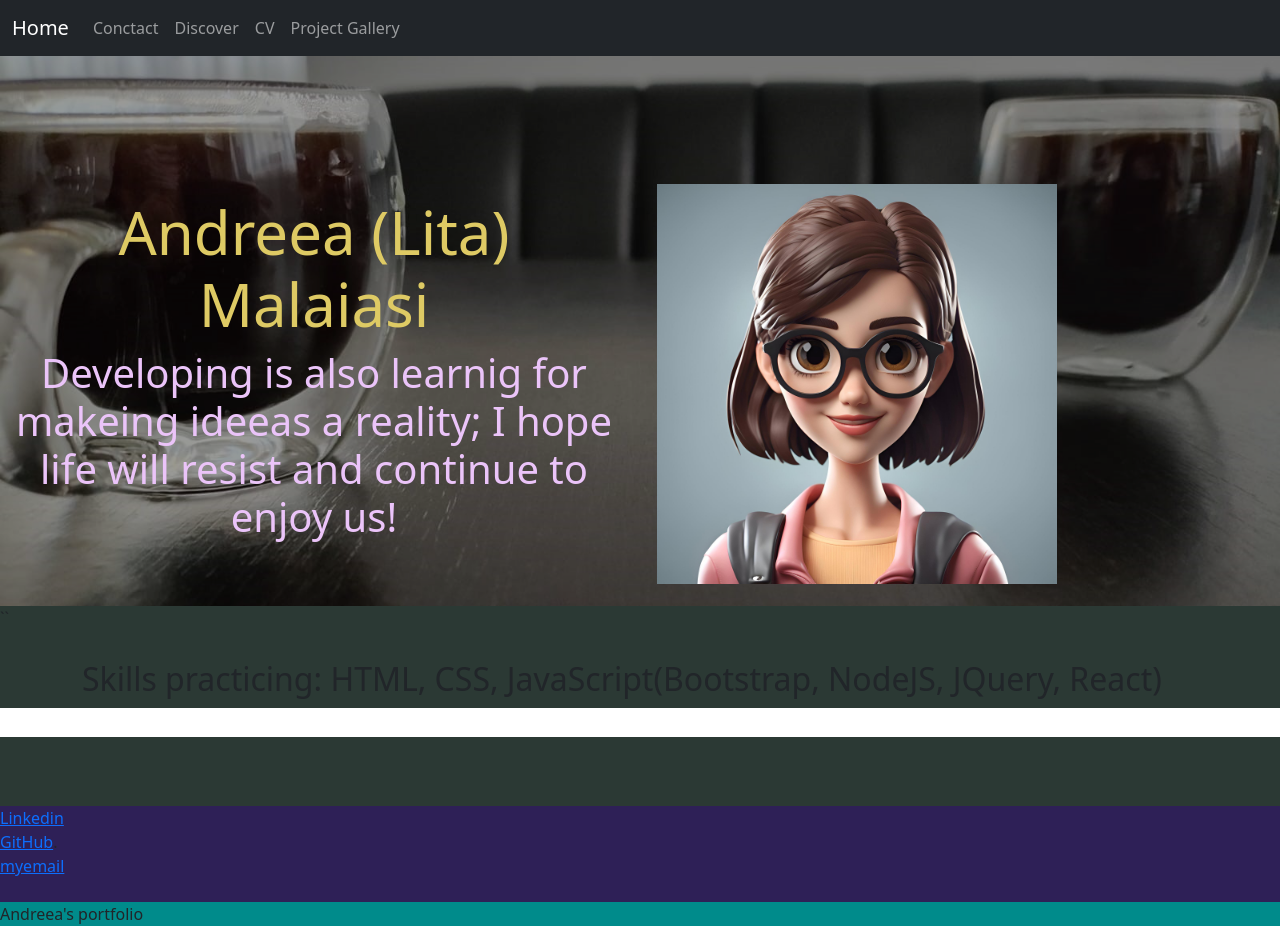
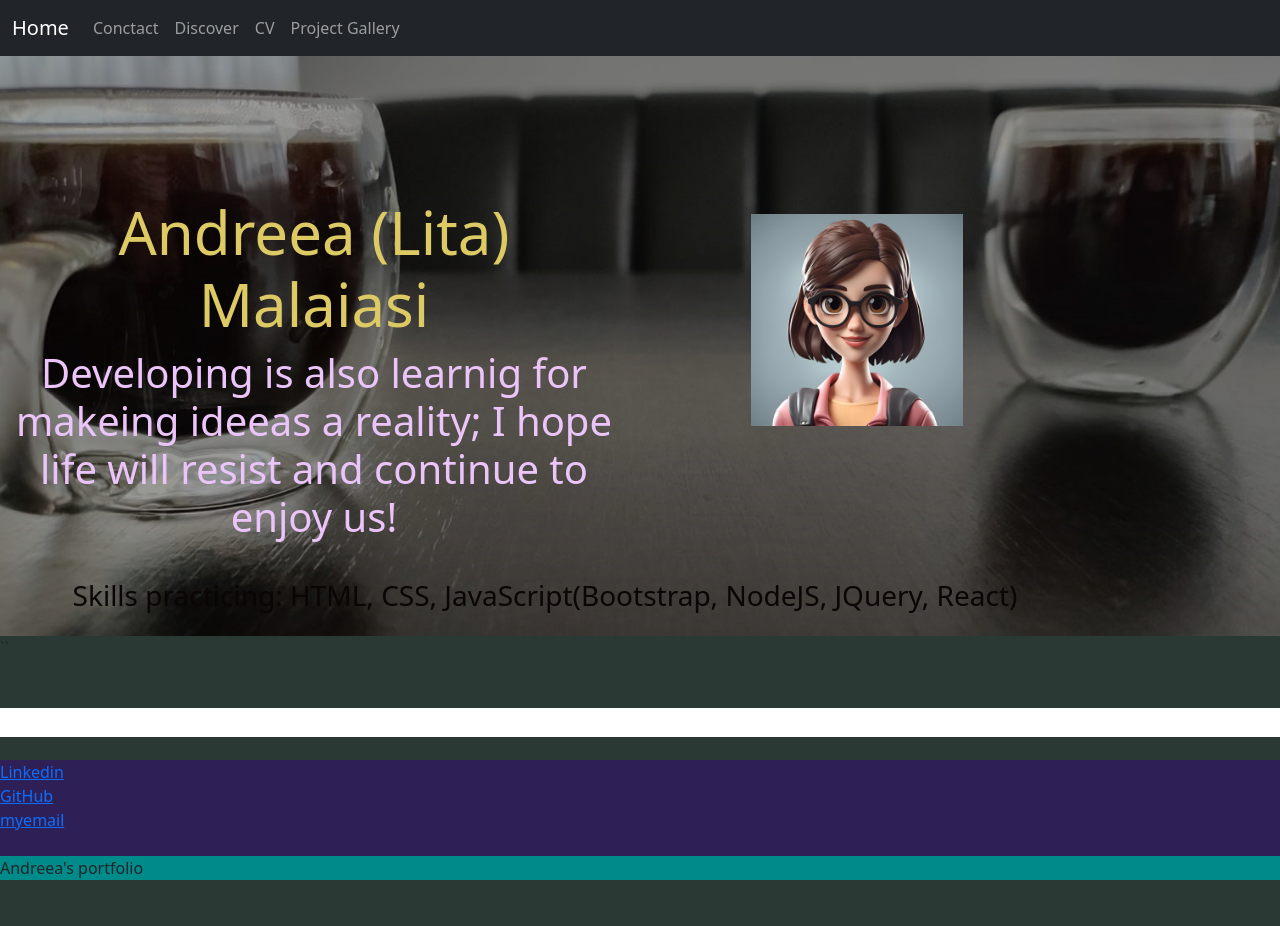
Before and after one commit to Andreea-Lita/Portfolio-With-React, a React (Vite) app: page / in a window 1280 px wide. After the commit the page ends 880 px from the top, so only its background shows below. Built offline with nearby package versions, Linux system fonts and the light colour scheme.

Commit message:
updated home

```diff
--- a/src/components/Contact/index.jsx
+++ b/src/components/Contact/index.jsx
@@ -7,13 +7,17 @@ import EarthPlanet from '../Images/shot.jpg';
 function Contact() {
   return (
     <div style={{ marginTop: 30, marginLeft: 200}}>
-        <h1> Andreea (Lita) Malaiasi</h1>
-        <h2> Developing is also learnig for makeing ideeas a reality; I hope life will resist and continue to enjoy us!</h2>
-        <a href="https://www.linkedin.com/in/andreea-malaiasi-bb15aa235">Linkedin</a>
+
+        <h1></h1>
+        <h2></h2>
+        <span class="badge badge-pill badge-primary"><a href="https://www.linkedin.com/in/andreea-malaiasi-bb15aa235">Linkedin</a></span>
+        <span class="badge badge-pill badge-secondary"><a href="https://github.com/Andreea-Lita">GitHub</a></span>
+        {/* <a href="https://www.linkedin.com/in/andreea-malaiasi-bb15aa235">Linkedin</a>
         <br />
-        <a href="https://github.com/Andreea-Lita">GitHub</a>
+        <a href="https://github.com/Andreea-Lita">GitHub</a>*/}
         <br />
         <a href="https://mail.google.com/">myemail</a>
+
       <Container style={{ marginTop: 30 }}>
         <Row>
           <Col size="md-12">
--- a/src/components/Hero/style.css
+++ b/src/components/Hero/style.css
@@ -1,5 +1,5 @@
-.hero {
-    height: 550px;
+    .hero {
+    height: 580px;
     background-size: cover;
     background-position: center;
     position: relative;
@@ -39,3 +39,9 @@
     margin-top: 0;
     color: #ebc4f9;
 }
+
+.hero h3 {
+    color: rgb(11, 5, 5);
+    margin-left: -190px;
+    /* font-weight: bold;
+} */
--- a/src/pages/About.jsx
+++ b/src/pages/About.jsx
@@ -15,22 +15,18 @@ function About() {
         <h2> Developing is also learnig for makeing ideeas a reality; I hope life will resist and continue to enjoy us!</h2>
         </Col>
         <Col size="md-4">
-        <img src={Avatar} alt="close avatar" style= {{ width: 400, marginTop: 128 }}/>
+        <img src={Avatar} alt="close avatar" style= {{ width: 212, marginTop: 158 }}/>
         </Col>
+        <Container style={{ marginTop: 30 }}>
+        <Row>
+          <Col size="md-12">
+            <h3>Skills practicing: HTML, CSS, JavaScript(Bootstrap, NodeJS, JQuery, React)</h3>
+          </Col>
+        </Row>
+        </Container>
         </Row>
       </Hero>``
-      <Container style={{ marginTop: 30 }}>
-        <Row>
-          <Col size="md-12">
-            <h2>Skills practicing: HTML, CSS, JavaScript(Bootstrap, NodeJS, JQuery, React)</h2>
-          </Col>
-        </Row>
-        <Row>
-          <Col size="md-12">
 
-          </Col>
-        </Row>
-      </Container>
     </div>
   );
 }
```
